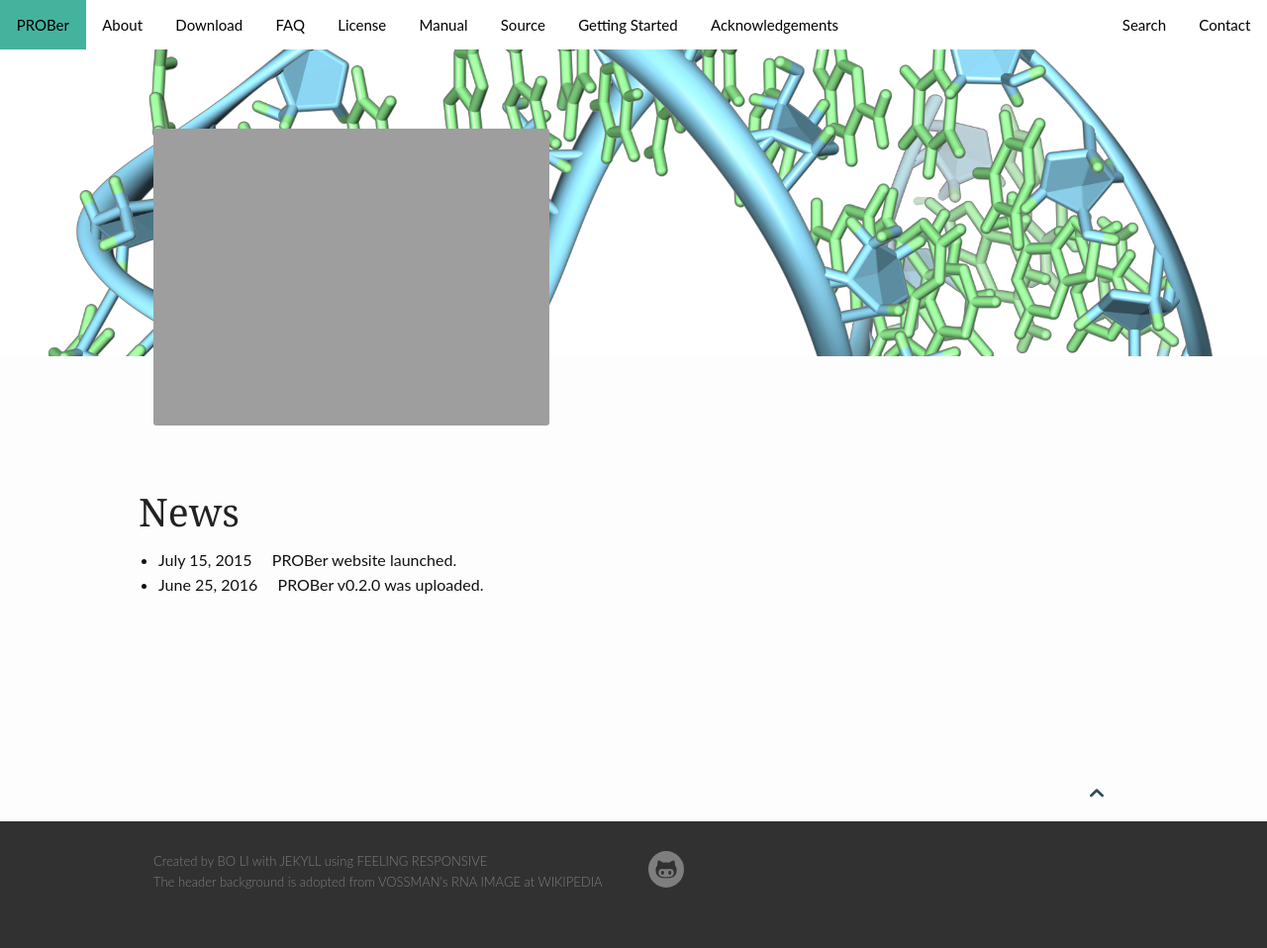
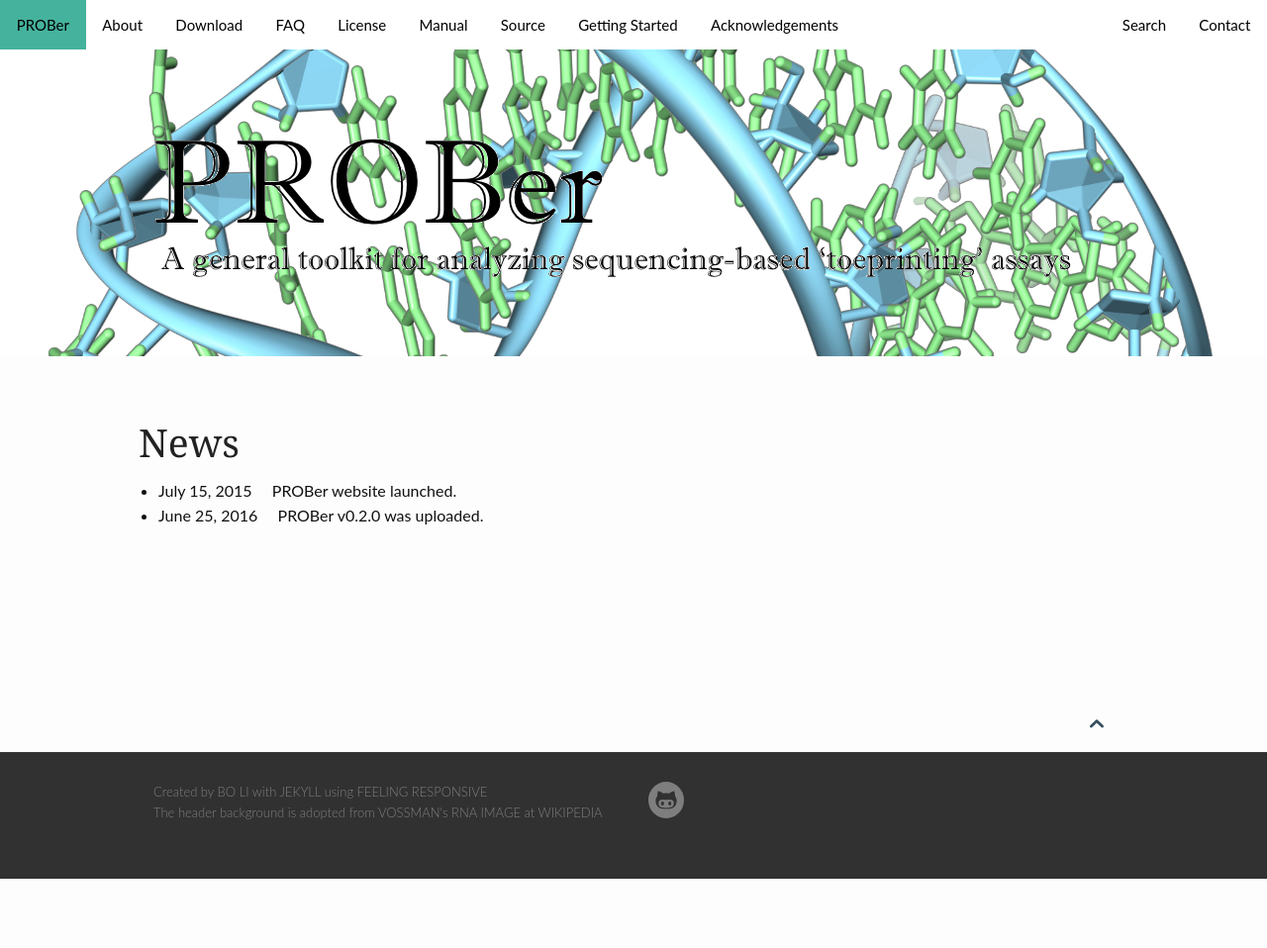
Before and after one commit to pachterlab/PROBer, a Jekyll site: the page built from index.md, in a window 1280 px wide. Shown: the whole page at 99% size. Built offline with Jekyll 4.4.1, drawn with Linux system fonts in a browser that asks for light colours; after the commit the page ends 900 px from its top, so only the background shows below that.

Commit message:
Changed logo again

```diff
--- a/_config.yml
+++ b/_config.yml
@@ -38,7 +38,7 @@ urlimg: "http://pachterlab.github.io/PROBer/images"
 
 
 # Logo size is 600x80 pixels
-logo: "PROBer_logo.jpeg"
+logo: "PROBer_logo.png"
 
 
 # Paginates all X entries
```
